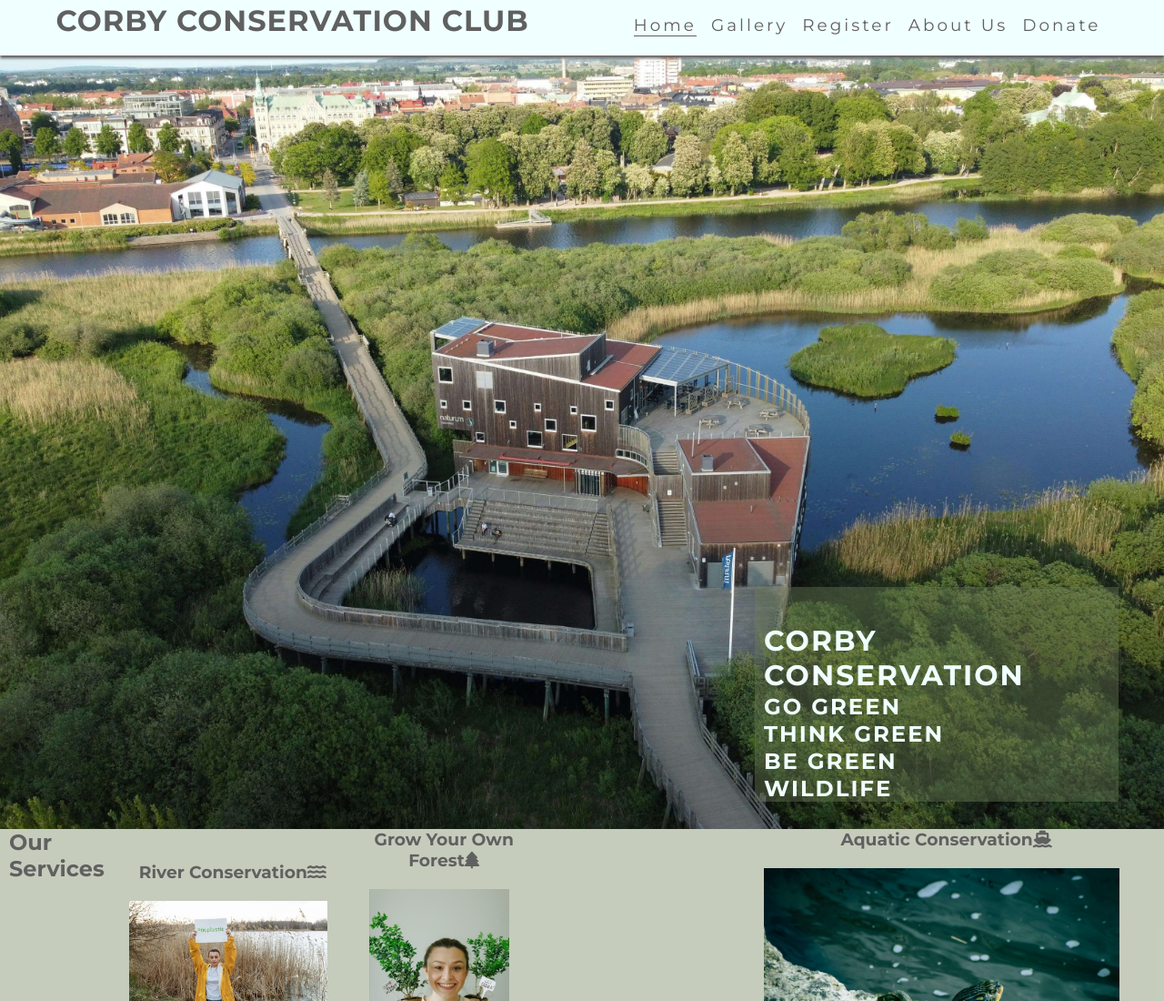
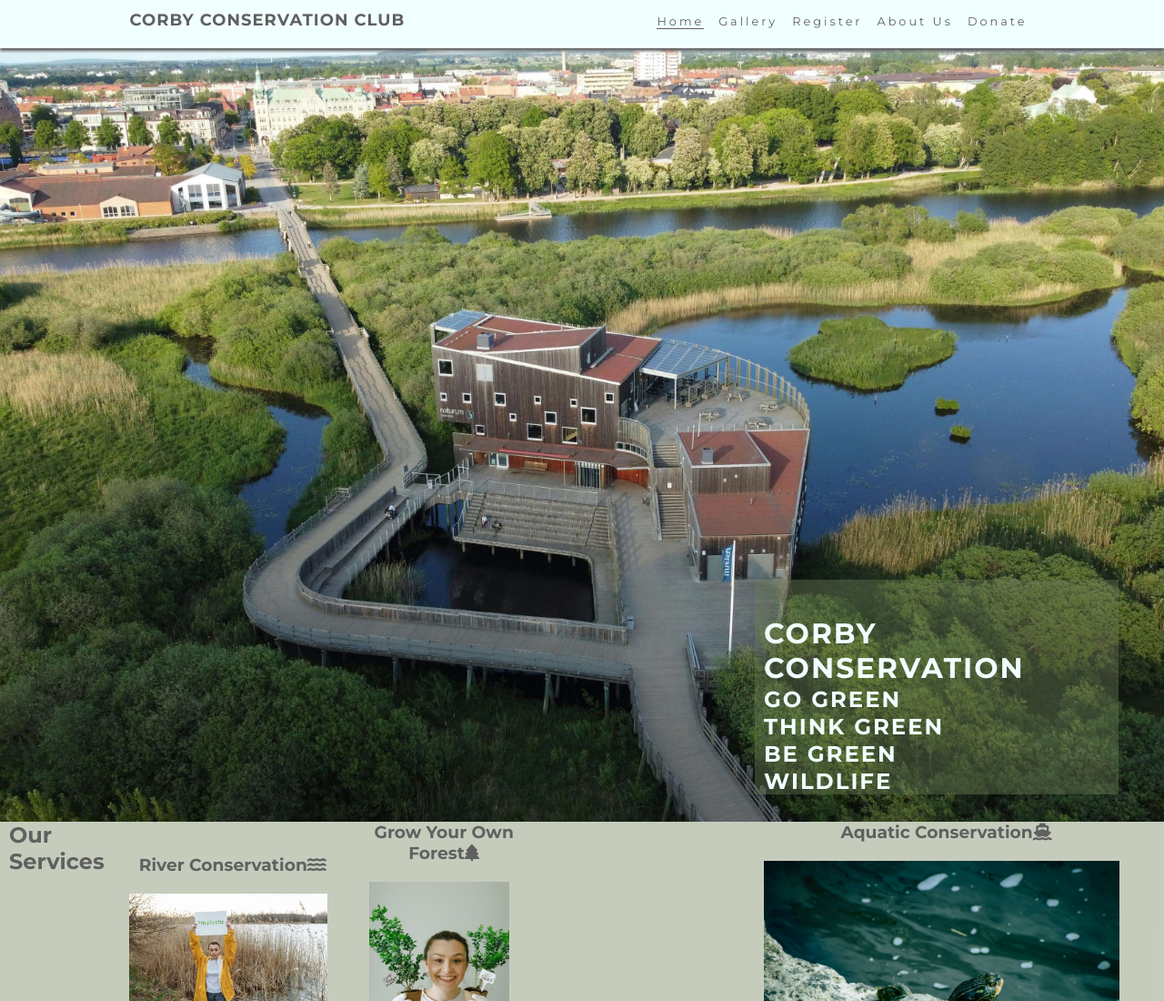
Before and after one commit to Cutbert1/Corby-Conservation-Club, a plain HTML site: page index.html in a window 1280 px wide. Shown: the top 1100 px of the page at 91% size. Drawn offline with Linux system fonts and the light colour scheme.

Commit message:
Bug fix, reduced font-size of <li> and <h1> in 768px media query

```diff
--- a/assets/css/style.css
+++ b/assets/css/style.css
@@ -279,6 +279,7 @@ label {
 
     #menu-card > li {
         padding-left: 16px;
+        font-size: 0.8rem;
     }
 
     .nav-toggle-label {
@@ -286,7 +287,7 @@ label {
     }
 
     #logo {
-        font-size: xx-large;
+        font-size: large;
         line-height: 80%;
         margin: 0 8px;
     }
```
